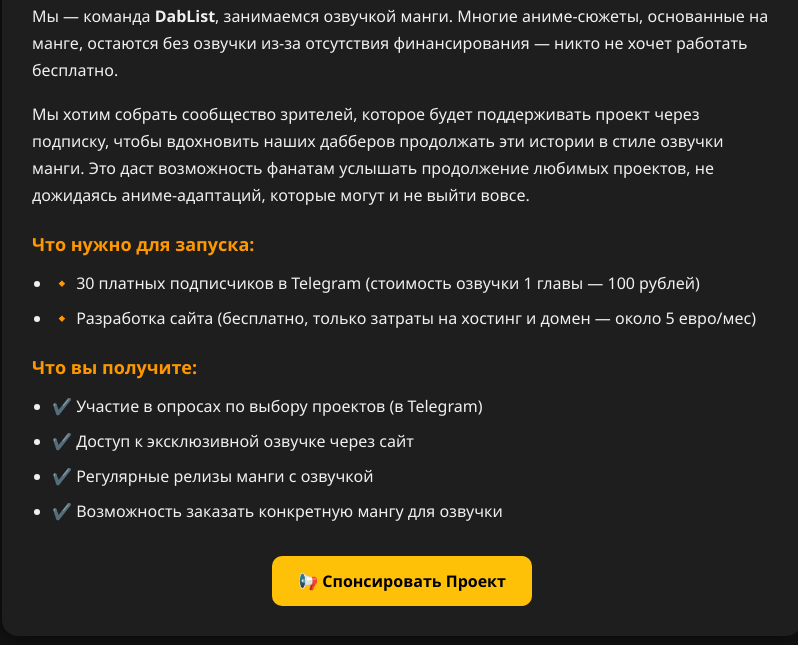
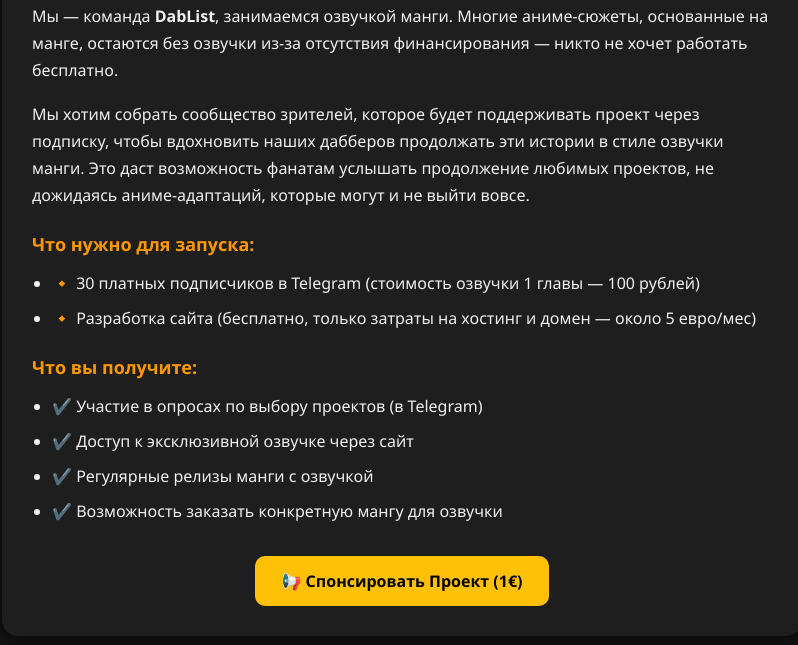
Before and after one commit to iDolooo/project.vpn, a plain HTML site: page ani.html in a window 1280 px wide. Shown: the part 133-778 px from the top of the page, without its empty margins (238-1036 px from the left). Drawn offline with Linux system fonts and the light colour scheme.

Commit message:
ani.html

```diff
--- a/ani.html
+++ b/ani.html
@@ -120,7 +120,7 @@
       </div>
 
       <div class="link-buttons">
-        <a href="https://t.me/tribute/app?startapp=ssn5" class="btn-yellow" target="_blank">📢 Спонсировать Проект</a>
+        <a href="https://t.me/tribute/app?startapp=ssn5" class="btn-yellow" target="_blank">📢 Спонсировать Проект (1€)</a>
       </div>
     </div>
   </div>
```
